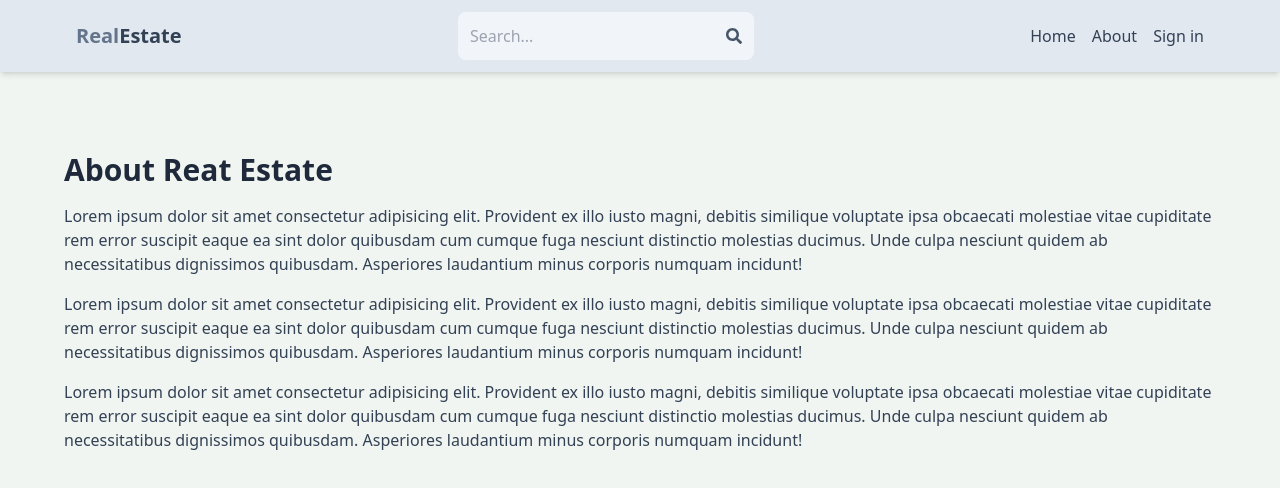
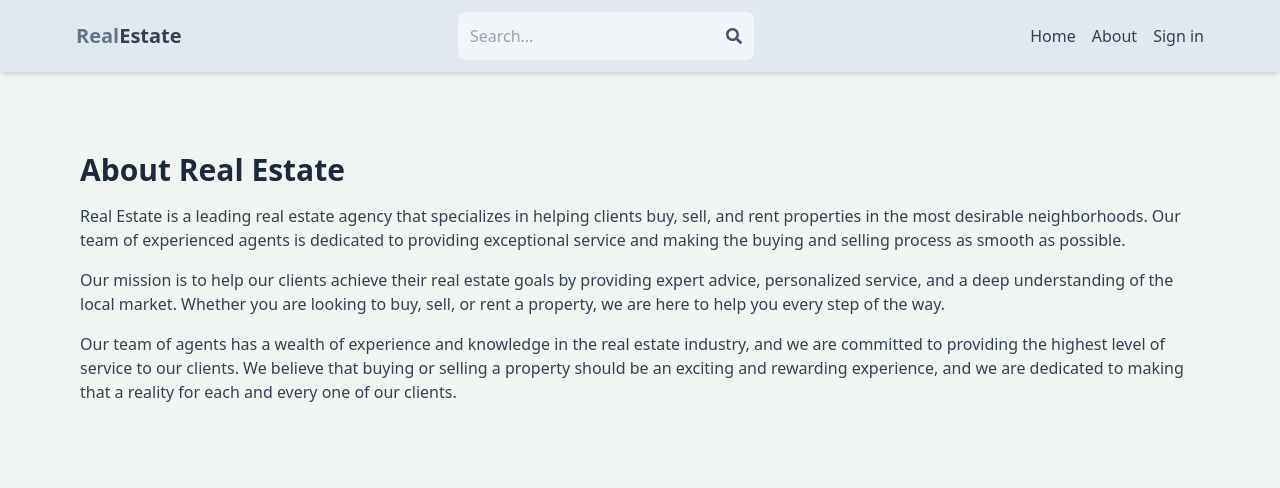
Before and after one commit to monagaridilip/Real-estate-website, a React (Vite) app in the folder client/: page /about in a window 1280 px wide. Shown: the top 488 px of the page. Built offline with nearby package versions, Linux system fonts and the light colour scheme; no server answers.

Commit message:
change in about page

```diff
--- a/client/src/pages/About.jsx
+++ b/client/src/pages/About.jsx
@@ -2,11 +2,13 @@
 
 export default function About() {
   return (
-    <div className='py-20  max-w-6xl w-full mx-auto'>
-      <h1 className='font-bold text-3xl mb-4 text-slate-800'>About Reat Estate</h1>
-      <p className='mb-4 text-slate-700 '>Lorem ipsum dolor sit amet consectetur adipisicing elit. Provident ex illo iusto magni, debitis similique voluptate ipsa obcaecati molestiae vitae cupiditate rem error suscipit eaque ea sint dolor quibusdam cum cumque fuga nesciunt distinctio molestias ducimus. Unde culpa nesciunt quidem ab necessitatibus dignissimos quibusdam. Asperiores laudantium minus corporis numquam incidunt!</p>
-      <p className='mb-4 text-slate-700 '>Lorem ipsum dolor sit amet consectetur adipisicing elit. Provident ex illo iusto magni, debitis similique voluptate ipsa obcaecati molestiae vitae cupiditate rem error suscipit eaque ea sint dolor quibusdam cum cumque fuga nesciunt distinctio molestias ducimus. Unde culpa nesciunt quidem ab necessitatibus dignissimos quibusdam. Asperiores laudantium minus corporis numquam incidunt!</p>
-      <p className='mb-4 text-slate-700 '>Lorem ipsum dolor sit amet consectetur adipisicing elit. Provident ex illo iusto magni, debitis similique voluptate ipsa obcaecati molestiae vitae cupiditate rem error suscipit eaque ea sint dolor quibusdam cum cumque fuga nesciunt distinctio molestias ducimus. Unde culpa nesciunt quidem ab necessitatibus dignissimos quibusdam. Asperiores laudantium minus corporis numquam incidunt!</p>
-    </div>
+    <div className='py-20 px-4 max-w-6xl mx-auto'>
+    <h1 className='text-3xl font-bold mb-4 text-slate-800'>About Real Estate</h1>
+    <p className='mb-4 text-slate-700'>Real Estate is a leading real estate agency that specializes in helping clients buy, sell, and rent properties in the most desirable neighborhoods. Our team of experienced agents is dedicated to providing exceptional service and making the buying and selling process as smooth as possible.</p>
+    <p className='mb-4 text-slate-700'>
+    Our mission is to help our clients achieve their real estate goals by providing expert advice, personalized service, and a deep understanding of the local market. Whether you are looking to buy, sell, or rent a property, we are here to help you every step of the way.
+    </p>
+    <p className='mb-4 text-slate-700'>Our team of agents has a wealth of experience and knowledge in the real estate industry, and we are committed to providing the highest level of service to our clients. We believe that buying or selling a property should be an exciting and rewarding experience, and we are dedicated to making that a reality for each and every one of our clients.</p>
+  </div>
   )
 }
```
